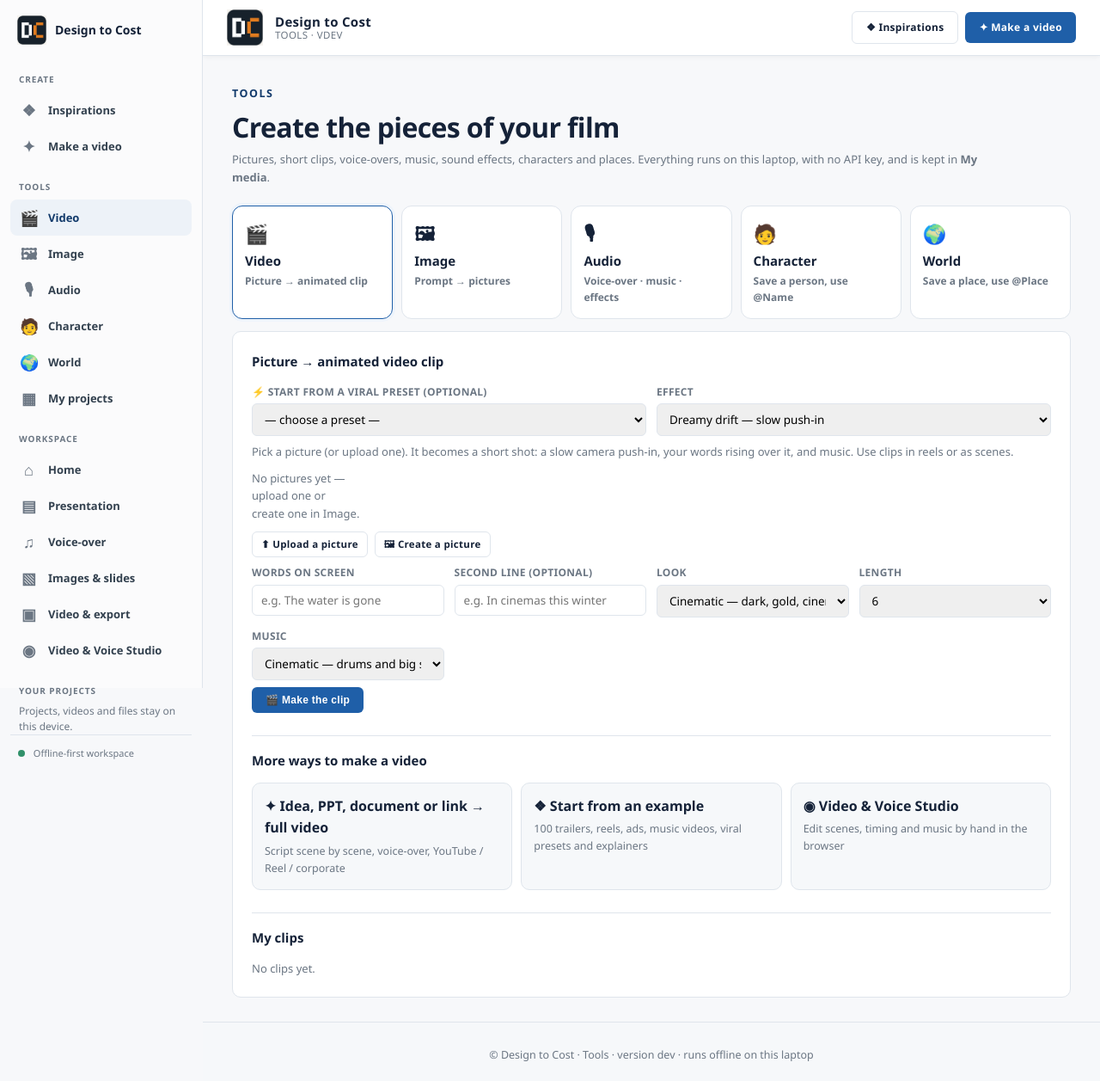
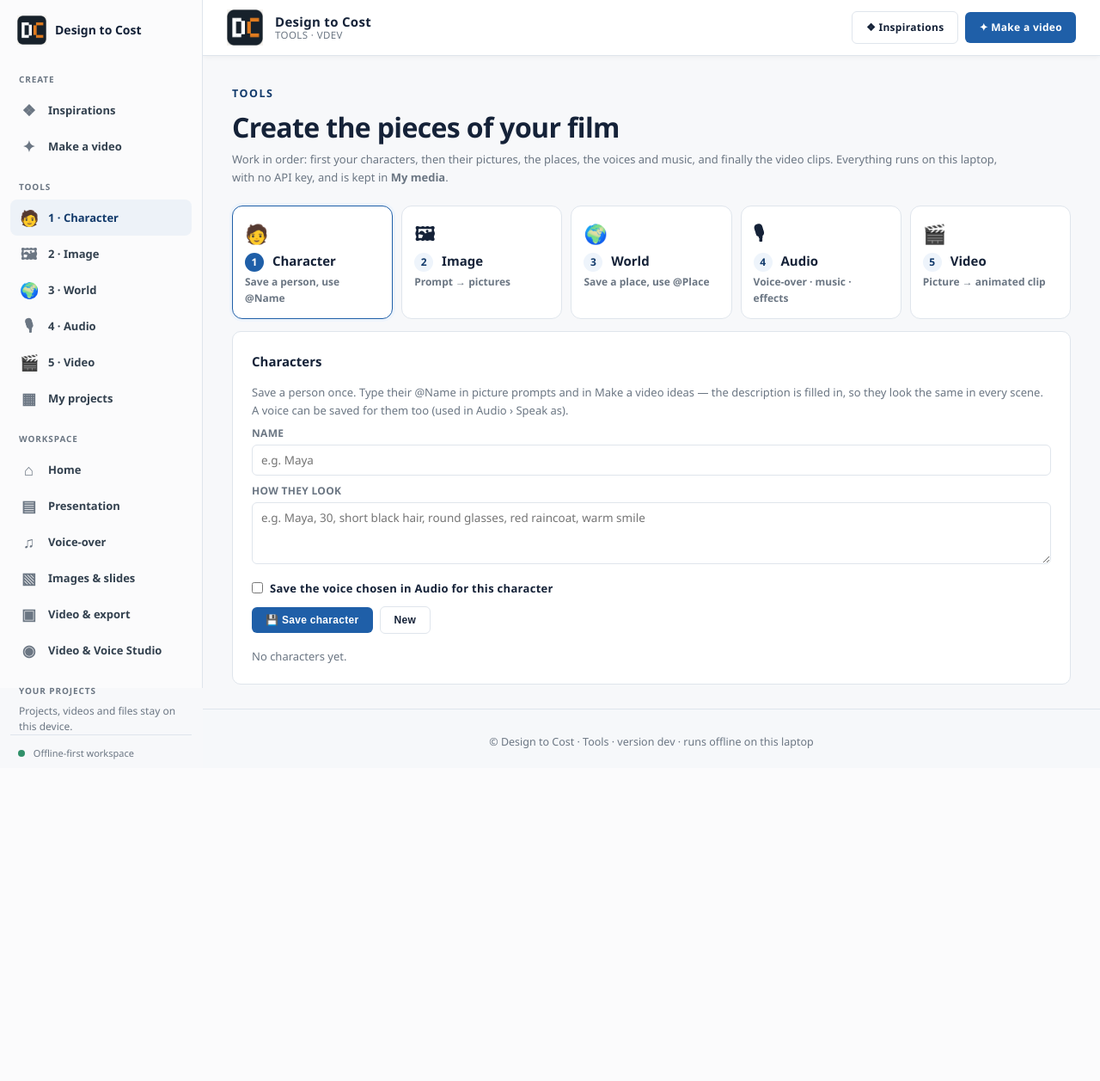
Before and after one commit to amitkumarshukla1210/video_PPT_making, a Flask app: page /tools in a window 1280 px wide. Shown: the whole page at 86% size. After the commit the page ends 883 px from the top, so only its background shows below. Run offline with Flask 3, Linux system fonts and the light colour scheme.

Commit message:
Tools in film order: Character, Image, World, Audio, Video
Co-Authored-By: Claude Opus 5.5 <noreply@anthropic.com>
Claude-Session: https://claude.ai/code/session_014ruEnPmXkj4evgMfg3T2Wi

```diff
--- a/app/main.py
+++ b/app/main.py
@@ -144,12 +144,12 @@ def inspiration_use(eid):
 
 
 # ---------- Tools: Video, Image, Audio, Character, World ----------
-TOOL_PAGES = ("video", "image", "audio", "character", "world")
+TOOL_PAGES = ("character", "image", "world", "audio", "video")     # the order a film is made in
 
 
 @app.get("/tools")
 @app.get("/tools/<tool>")
-def tools_page(tool="video"):
+def tools_page(tool="character"):
     if tool not in TOOL_PAGES:
         abort(404)
     return render_template("tools.html", version=app_version(), page="tool-" + tool, tool=tool)
--- a/app/static/tools.css
+++ b/app/static/tools.css
@@ -36,3 +36,5 @@
 .ref-body p { margin: 4px 0; font-size: 12.5px; color: var(--ink-soft); }
 .ref-body code { font-size: 12px; }
 .visually-hidden { position: absolute !important; width: 1px; height: 1px; overflow: hidden; clip: rect(0 0 0 0); white-space: nowrap; }
+.tool-tabs a b i { display: inline-grid; place-items: center; width: 22px; height: 22px; margin-right: 6px; border-radius: 50%; background: var(--blue-soft); color: var(--brand-dark); font-style: normal; font-size: 12px; }
+.tool-tabs a.on b i { background: var(--brand); color: #fff; }
--- a/app/templates/_sidebar.html
+++ b/app/templates/_sidebar.html
@@ -5,11 +5,11 @@
   <a class="sidebar-link{{ ' active' if page == 'inspirations' }}" href="/inspirations"><span>❖</span> Inspirations</a>
   <a class="sidebar-link{{ ' active' if page == 'make' }}" href="/make"><span>✦</span> Make a video</a>
   <div class="sidebar-label">Tools</div>
-  <a class="sidebar-link{{ ' active' if page == 'tool-video' }}" href="/tools/video"><span>🎬</span> Video</a>
-  <a class="sidebar-link{{ ' active' if page == 'tool-image' }}" href="/tools/image"><span>🖼</span> Image</a>
-  <a class="sidebar-link{{ ' active' if page == 'tool-audio' }}" href="/tools/audio"><span>🎙</span> Audio</a>
-  <a class="sidebar-link{{ ' active' if page == 'tool-character' }}" href="/tools/character"><span>🧑</span> Character</a>
-  <a class="sidebar-link{{ ' active' if page == 'tool-world' }}" href="/tools/world"><span>🌍</span> World</a>
+  <a class="sidebar-link{{ ' active' if page == 'tool-character' }}" href="/tools/character"><span>🧑</span> 1 · Character</a>
+  <a class="sidebar-link{{ ' active' if page == 'tool-image' }}" href="/tools/image"><span>🖼</span> 2 · Image</a>
+  <a class="sidebar-link{{ ' active' if page == 'tool-world' }}" href="/tools/world"><span>🌍</span> 3 · World</a>
+  <a class="sidebar-link{{ ' active' if page == 'tool-audio' }}" href="/tools/audio"><span>🎙</span> 4 · Audio</a>
+  <a class="sidebar-link{{ ' active' if page == 'tool-video' }}" href="/tools/video"><span>🎬</span> 5 · Video</a>
   <a class="sidebar-link{{ ' active' if page == 'projects' }}" href="/projects"><span>▦</span> My projects</a>
   <div class="sidebar-label">Workspace</div>
   <a class="sidebar-link{{ ' active' if page == 'home' }}" href="{{ h }}#s-home"><span>⌂</span> Home</a>
--- a/app/templates/tools.html
+++ b/app/templates/tools.html
@@ -25,14 +25,14 @@
   <div class="proj-head">
     <div class="kicker">Tools</div>
     <h1>Create the pieces of your film</h1>
-    <p class="muted">Pictures, short clips, voice-overs, music, sound effects, characters and places. Everything runs on this laptop, with no API key, and is kept in <b>My media</b>.</p>
+    <p class="muted">Work in order: first your characters, then their pictures, the places, the voices and music, and finally the video clips. Everything runs on this laptop, with no API key, and is kept in <b>My media</b>.</p>
   </div>
-  <nav class="tool-tabs" role="tablist" aria-label="Tools">
-    <a role="tab" href="/tools/video" data-t="video"><span>🎬</span><b>Video</b><small>Picture → animated clip</small></a>
-    <a role="tab" href="/tools/image" data-t="image"><span>🖼</span><b>Image</b><small>Prompt → pictures</small></a>
-    <a role="tab" href="/tools/audio" data-t="audio"><span>🎙</span><b>Audio</b><small>Voice-over · music · effects</small></a>
-    <a role="tab" href="/tools/character" data-t="character"><span>🧑</span><b>Character</b><small>Save a person, use @Name</small></a>
-    <a role="tab" href="/tools/world" data-t="world"><span>🌍</span><b>World</b><small>Save a place, use @Place</small></a>
+  <nav class="tool-tabs" role="tablist" aria-label="Tools, in the order a film is made">
+    <a role="tab" href="/tools/character" data-t="character"><span>🧑</span><b><i>1</i> Character</b><small>Save a person, use @Name</small></a>
+    <a role="tab" href="/tools/image" data-t="image"><span>🖼</span><b><i>2</i> Image</b><small>Prompt → pictures</small></a>
+    <a role="tab" href="/tools/world" data-t="world"><span>🌍</span><b><i>3</i> World</b><small>Save a place, use @Place</small></a>
+    <a role="tab" href="/tools/audio" data-t="audio"><span>🎙</span><b><i>4</i> Audio</b><small>Voice-over · music · effects</small></a>
+    <a role="tab" href="/tools/video" data-t="video"><span>🎬</span><b><i>5</i> Video</b><small>Picture → animated clip</small></a>
   </nav>
 
   <!-- VIDEO -->
```
Also changed, not shown: tests/test_tools.py (+9 -0 lines), CHANGELOG.md.
